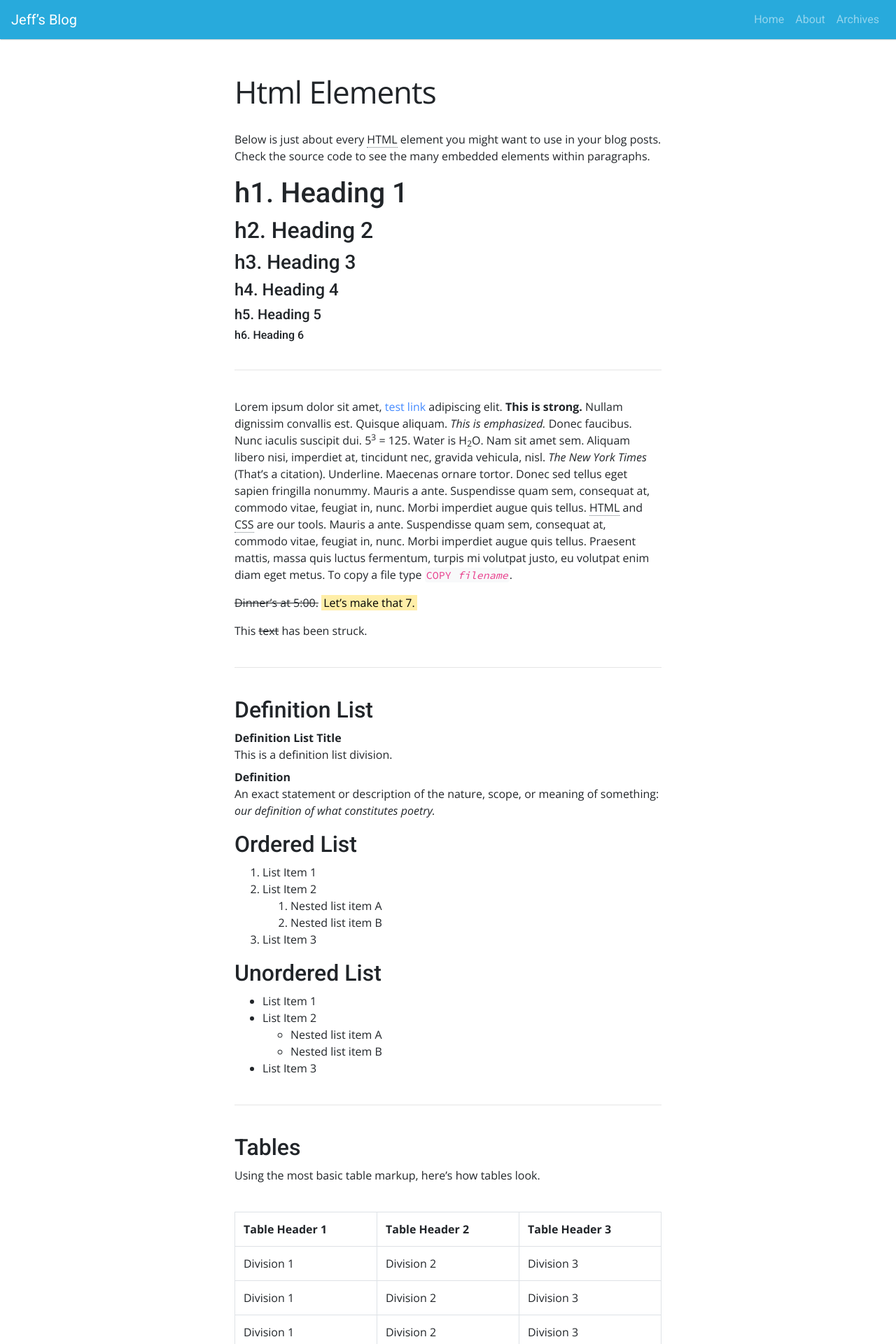
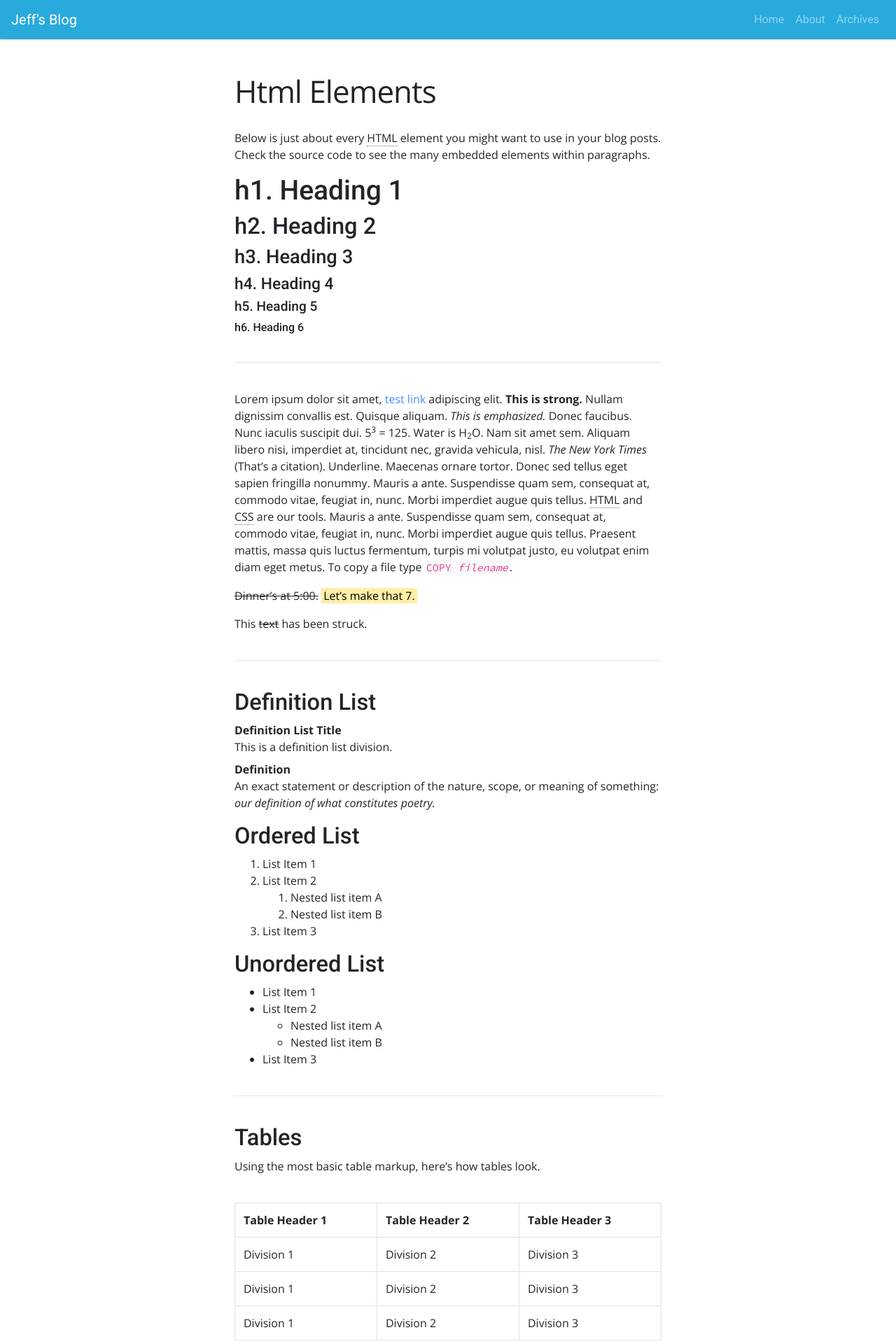
Before and after one commit to jefx07/jefx07.github.io, a Jekyll site: the page built from test_1.md, in a window 1280 px wide. Shown: the top 1920 px of the page at 70% size. Built offline with Jekyll 4.4.1, drawn with Linux system fonts in a browser that asks for light colours.

Commit message:
tweak the footer and headings

```diff
--- a/_sass/scss/_custom.scss
+++ b/_sass/scss/_custom.scss
@@ -20,6 +20,9 @@
 $link-color:        #448aff;
 $link-hover-color:  darken($link-color, 10%);
 
+// Paragraphs
+//
+//$paragraph-margin-bottom:   1.25rem;
 
 // Typography
 //
--- a/_sass/site-custom.scss
+++ b/_sass/site-custom.scss
@@ -43,29 +43,26 @@
 }
 
 h1 {
-  font-size: 2rem;         //32px
-  line-height: 1.25;
+  font-size: 2.074rem;
 
   @media (min-width: 768px) {
-    font-size: 2.25rem;    //36px
+    font-size: 2.252rem;
   }
 
   @media (min-width: 992px) {
-    font-size: 2.5rem;     // 40px
+    font-size: 2.441rem;
   }
 }
 
 h2 {
-  font-size: 1.5rem;       // 24px
-  line-height: 1.25;
-  //letter-spacing: -.5px;
+  font-size: 1.792rem;
 
   @media (min-width: 768px) {
-    font-size: 1.75rem;    //28px
+    font-size: 1.914rem;
   }
 
   @media (min-width: 992px) {
-    font-size: 2rem;       //32px
+    font-size: 2.042rem;
   }
 
   .entry-title {
@@ -74,32 +71,38 @@
 }
 
 h3 {
-  font-size: 1.375rem;     //22px
-  line-height: 1.25;
-  //letter-spacing: -.4px;
+  font-size: 1.549rem;
 
   @media (min-width: 768px) {
-    font-size: 1.5625rem;  // 25px
+    font-size: 1.628rem;
   }
 
   @media (min-width: 992px) {
-    font-size: 1.75rem;    // 28px
+    font-size: 1.708rem;
   }
 }
 
 h4 {
-  font-size: 1.25rem;      // 20px
+  font-size: 1.339rem;
+
+  @media (min-width: 768px) {
+    font-size: 1.384rem;
+  }
 
   @media (min-width: 992px) {
-    font-size: 1.5rem;     // 24px
+    font-size: 1.429rem;
   }
 }
 
 h5 {
-  font-size: 1.125rem;     // 18px
+  font-size: 1.157rem;
+
+  @media (min-width: 768px) {
+    font-size: 1.176rem;
+  }
 
   @media (min-width: 992px) {
-    font-size: 1.25rem;    // 20px
+    font-size: 1.195rem;
   }
 }
 
@@ -420,7 +423,7 @@
     color: $footer-svg-color;
 
     &:hover {
-      color: $link-color;
+      color: #ff7043; //$link-color;
     }
   }
 }
```
